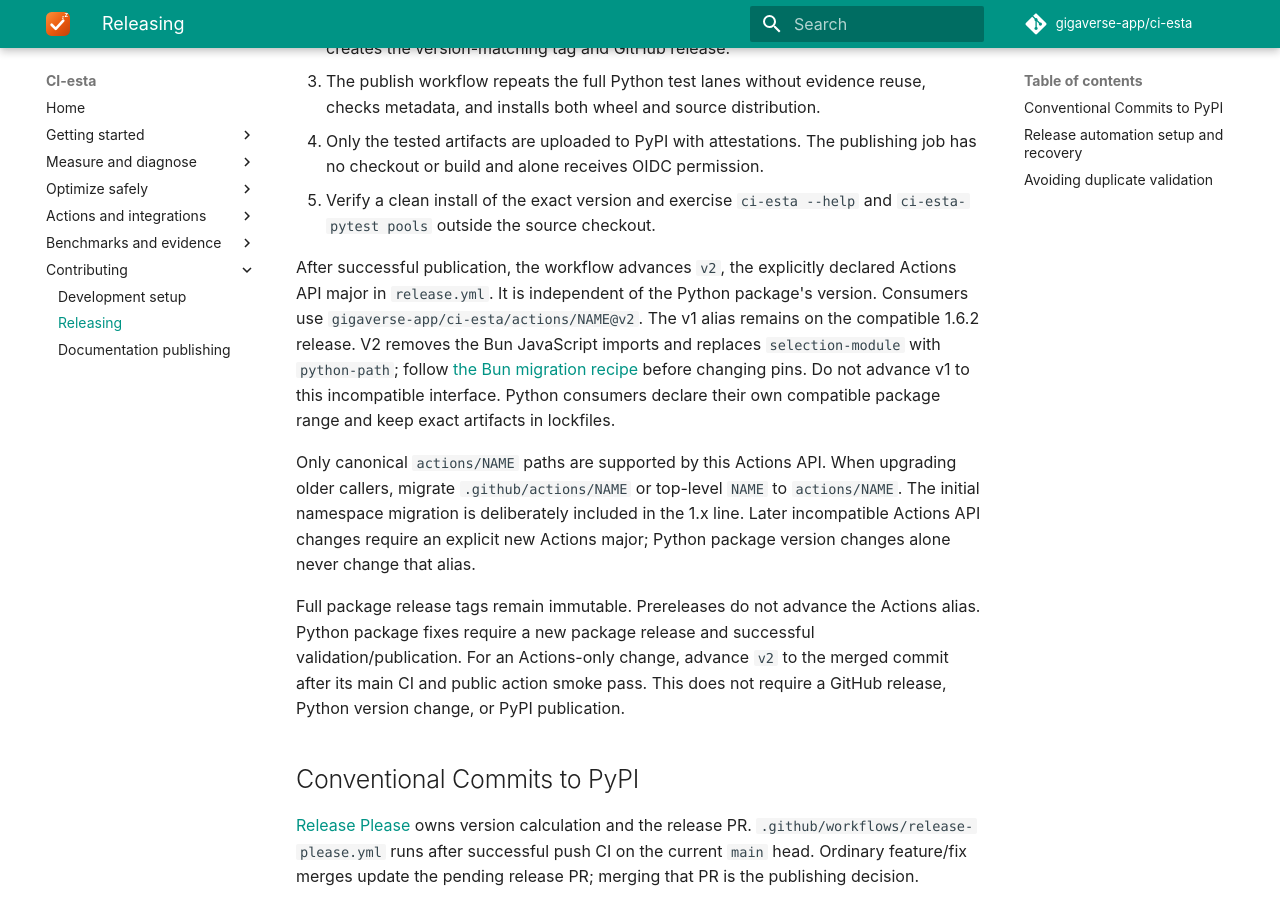
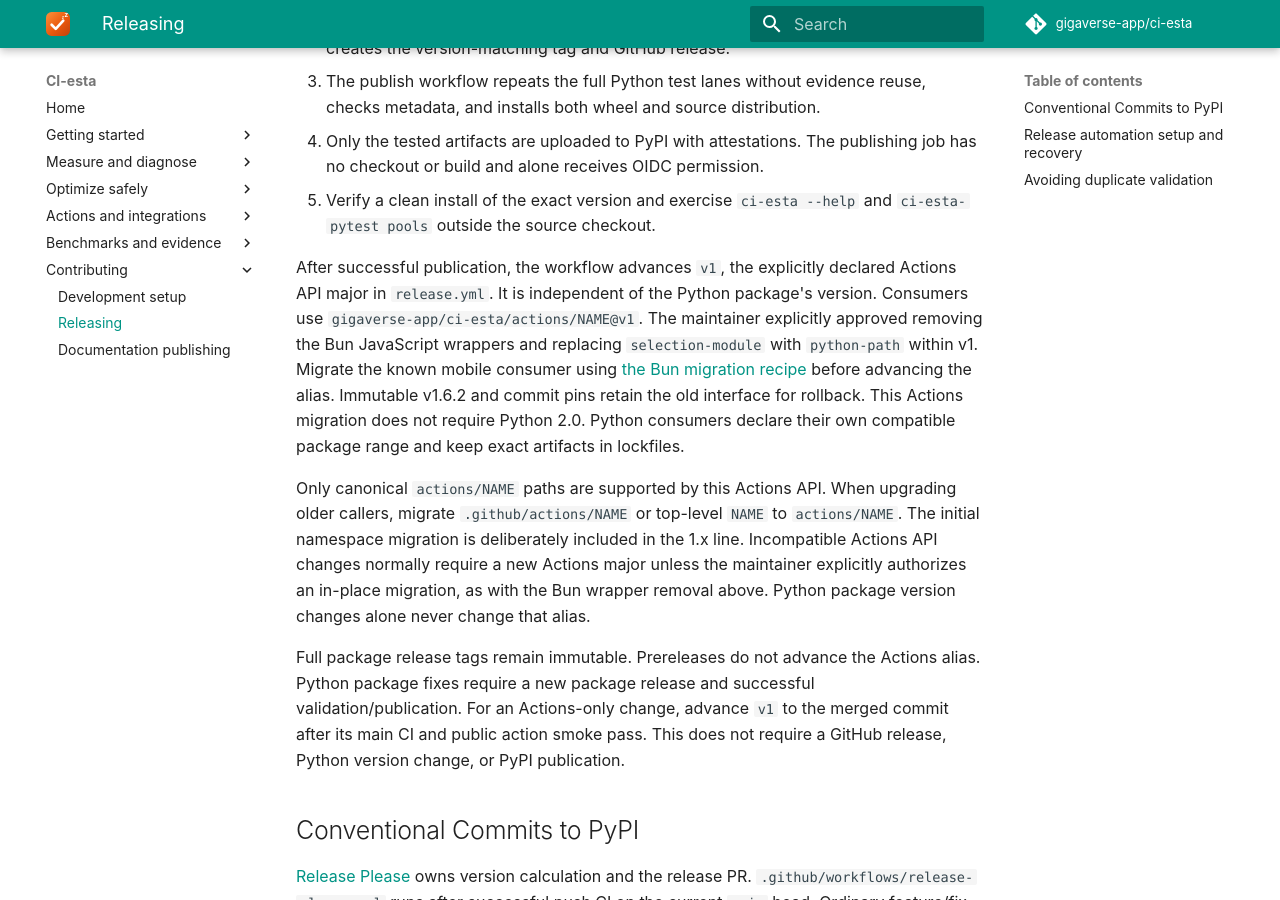
Before and after one commit to gigaverse-app/ci-esta, an MkDocs documentation site: the page built from RELEASING.md, in a window 1280 px wide and 900 px high, scrolled down 363 px. Built offline with MkDocs 1.6.1 and Material for MkDocs 9.7.7, drawn with Linux system fonts in a browser that asks for light colours; comment, search, counter and statistics services are not loaded.

Commit message:
fix(release): retain v1 for the approved Bun migration

```diff
--- a/RELEASING.md
+++ b/RELEASING.md
@@ -17,25 +17,28 @@ workflow `release.yml`, and GitHub environment `pypi`. No API token is needed.
 5. Verify a clean install of the exact version and exercise `ci-esta --help`
    and `ci-esta-pytest pools` outside the source checkout.
 
-After successful publication, the workflow advances `v2`, the explicitly declared
+After successful publication, the workflow advances `v1`, the explicitly declared
 Actions API major in `release.yml`. It is independent of the Python package's
-version. Consumers use `gigaverse-app/ci-esta/actions/NAME@v2`.
-The v1 alias remains on the compatible 1.6.2 release. V2 removes the Bun
-JavaScript imports and replaces `selection-module` with `python-path`; follow
-[the Bun migration recipe](docs/bun-test-selection.md) before changing pins.
-Do not advance v1 to this incompatible interface.
+version. Consumers use `gigaverse-app/ci-esta/actions/NAME@v1`.
+The maintainer explicitly approved removing the Bun JavaScript wrappers and
+replacing `selection-module` with `python-path` within v1. Migrate the known
+mobile consumer using [the Bun migration recipe](docs/bun-test-selection.md)
+before advancing the alias. Immutable v1.6.2 and commit pins retain the old
+interface for rollback. This Actions migration does not require Python 2.0.
 Python consumers declare their own compatible package
 range and keep exact artifacts in lockfiles.
 
 Only canonical `actions/NAME` paths are supported by this Actions API. When
 upgrading older callers, migrate `.github/actions/NAME` or top-level `NAME` to
 `actions/NAME`. The initial namespace migration is deliberately included in the
-1.x line. Later incompatible Actions API changes require an explicit new Actions
-major; Python package version changes alone never change that alias.
+1.x line. Incompatible Actions API changes normally require a new Actions
+major unless the maintainer explicitly authorizes an in-place migration, as
+with the Bun wrapper removal above. Python package version changes alone never
+change that alias.
 
 Full package release tags remain immutable. Prereleases do not advance the Actions
 alias. Python package fixes require a new package release and successful
-validation/publication. For an Actions-only change, advance `v2` to the merged
+validation/publication. For an Actions-only change, advance `v1` to the merged
 commit after its main CI and public action smoke pass. This does not require a
 GitHub release, Python version change, or PyPI publication.
 
```
Also changed, not shown: docs/bun-test-selection.md (+4 -3 lines), 3 other files.
